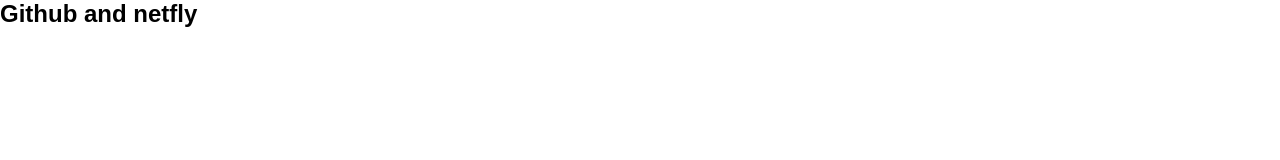
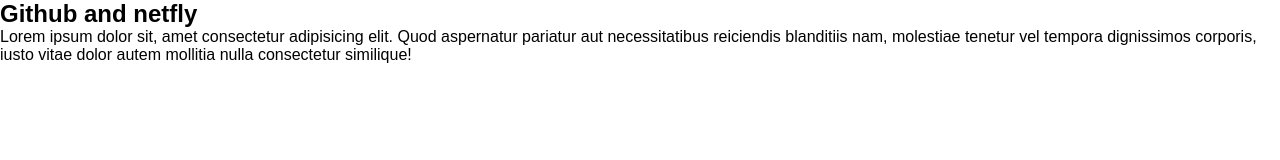
Before and after one commit to jasurbek8886/idfc, a plain HTML site: page index.html in a window 1280 px wide. Drawn offline with Linux system fonts and the light colour scheme.

Commit message:
text qoshdim

```diff
--- a/index.html
+++ b/index.html
@@ -8,6 +8,7 @@
 </head>
 <body>
     <h2>Github and netfly</h2>
+    <p>Lorem ipsum dolor sit, amet consectetur adipisicing elit. Quod aspernatur pariatur aut necessitatibus reiciendis blanditiis nam, molestiae tenetur vel tempora dignissimos corporis, iusto vitae dolor autem mollitia nulla consectetur similique!</p>
 
 </body>
 </html>
```
